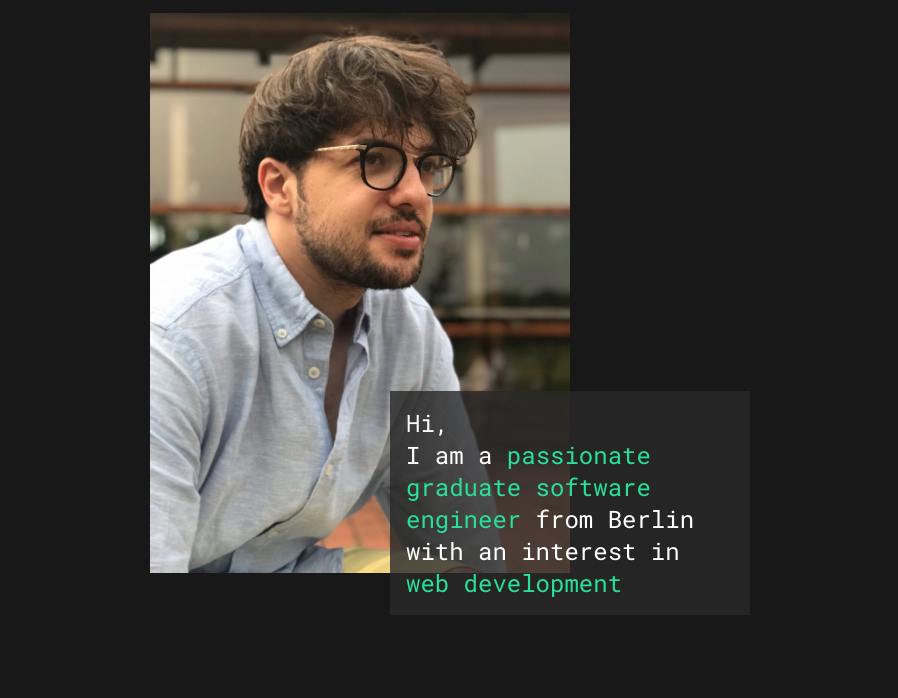
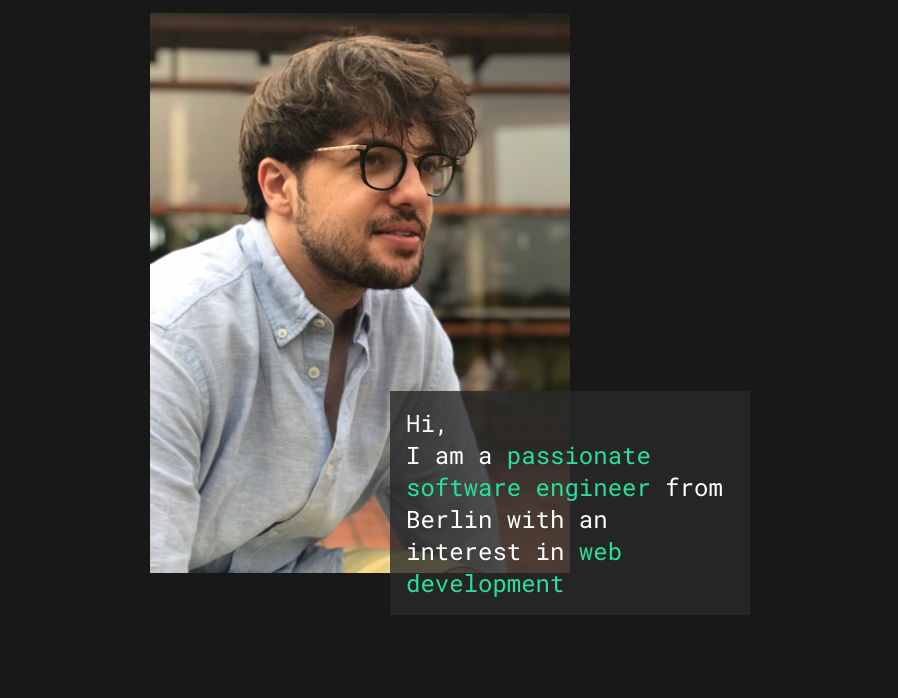
Before and after one commit to rocklegende/portfolio-page, a plain HTML site: page index.html in a window 1280 px wide. Shown: the part 99-797 px from the top of the page, without its empty margins (190-1088 px from the left). Drawn offline with Linux system fonts and the light colour scheme.

Commit message:
Update index.html

```diff
--- a/index.html
+++ b/index.html
@@ -51,7 +51,7 @@
             <div class="self-description">
                 <p>Hi,</p>
                 <p>I am a
-                    <span class="highlighted">passionate graduate software engineer</span>
+                    <span class="highlighted">passionate software engineer</span>
                     from Berlin with an interest in
                     <span class="highlighted">web development</span>
                 </p>
```
